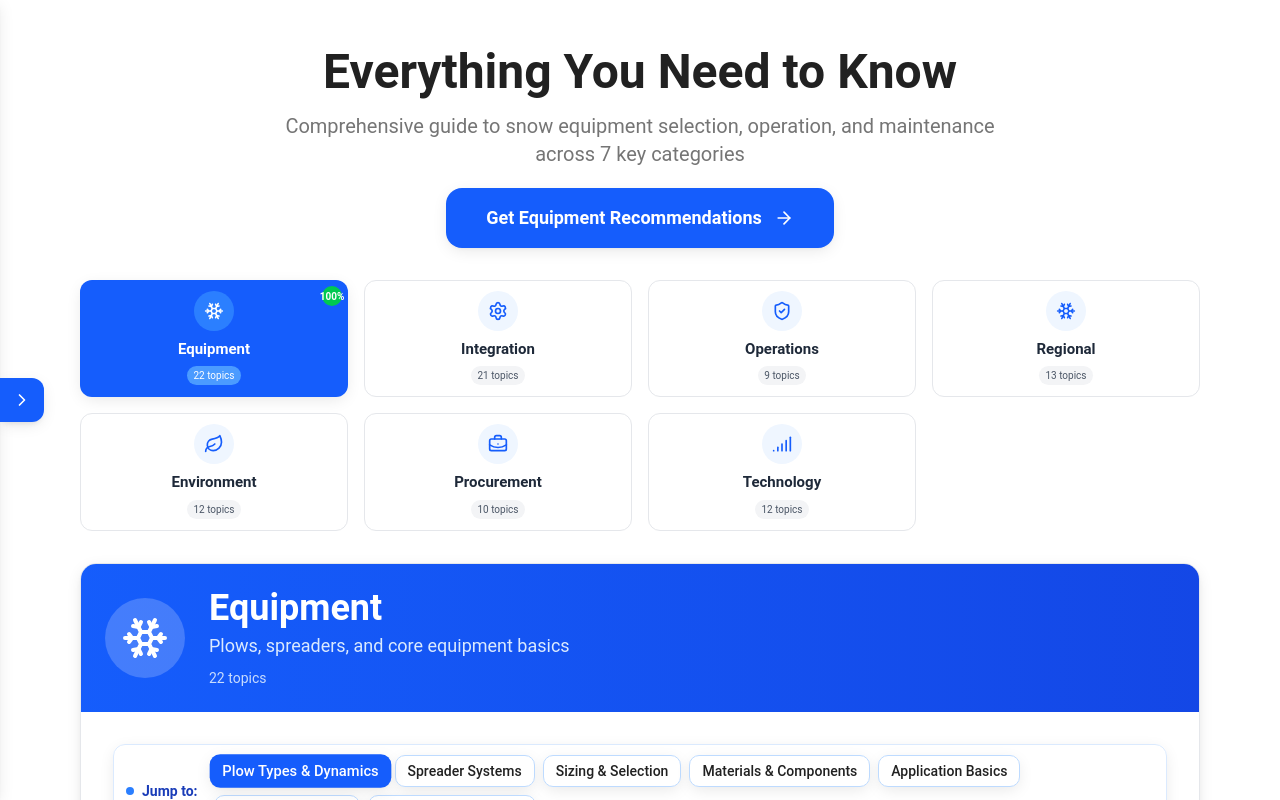
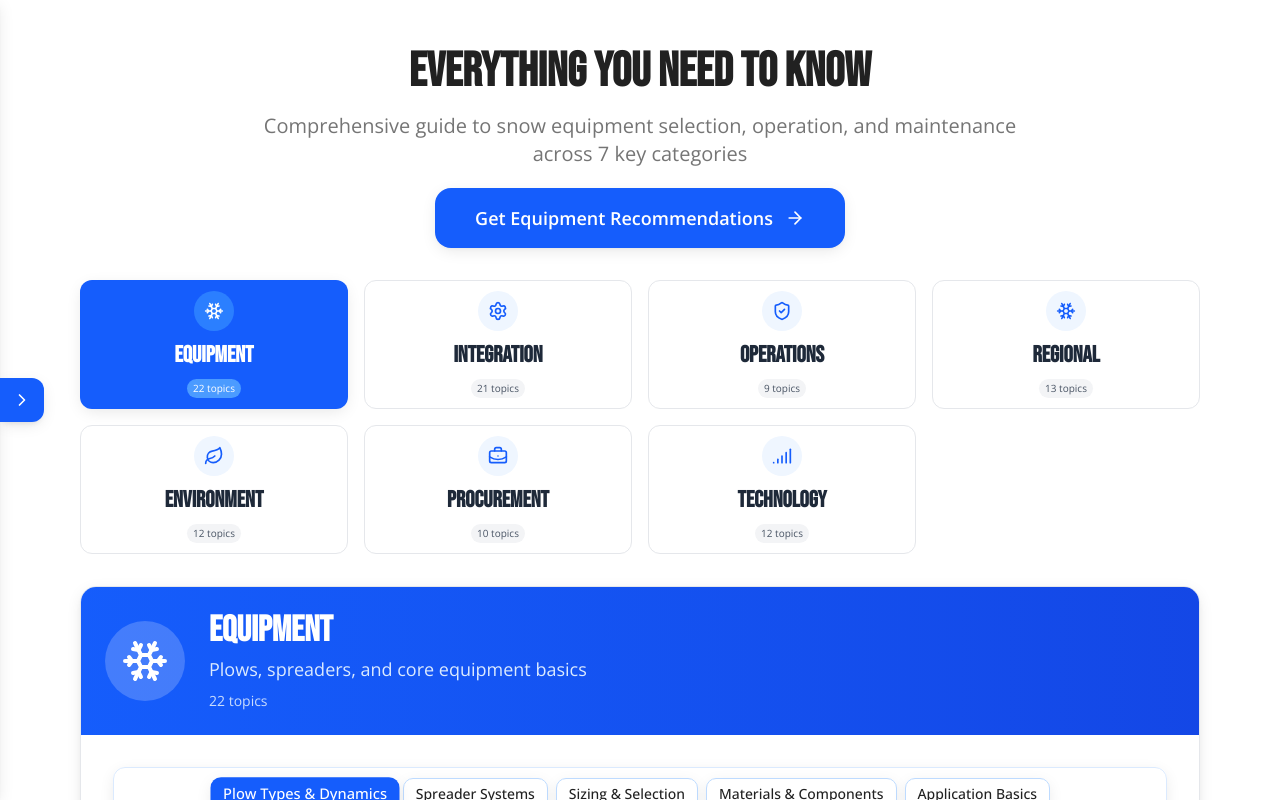
Before and after one commit to onebrady/snowplows, a React (Vite) app: page / in a window 1280 px wide. Shown: the top 800 px of the page. Built offline with nearby package versions, Linux system fonts and the light colour scheme.

Commit message:
feat(typography): apply Bebas Neue for headings and Open Sans body; increase nav tile h3 desktop to 23px; remove completion badge

```diff
--- a/src/components/knowledge/SinglePageKnowledge.tsx
+++ b/src/components/knowledge/SinglePageKnowledge.tsx
@@ -485,12 +485,7 @@ export function SinglePageKnowledge({ sections, loading = false }: SinglePageKno
                       : 'bg-white border border-gray-200 hover:border-blue-300 text-gray-700'
                   }`}
                 >
-                  {/* Completion indicator */}
-                  {stats && stats.completed > 0 && (
-                    <div className="absolute top-1.5 right-1.5 w-5 h-5 bg-green-500 rounded-full flex items-center justify-center">
-                      <span className="text-white text-[10px] font-bold">{completionPercent}%</span>
-                    </div>
-                  )}
+                  {/* Completion indicator removed per request */}
 
                   {/* Bookmark indicator */}
                   {stats && stats.bookmarked > 0 && (
@@ -504,7 +499,7 @@ export function SinglePageKnowledge({ sections, loading = false }: SinglePageKno
                   }`}>
                     <IconComponent className={`w-4 h-4 md:w-5 md:h-5 ${isActive ? 'text-white' : 'text-blue-600'}`} />
                   </div>
-                  <h3 className={`font-semibold text-[12px] md:text-sm lg:text-[15px] mb-0.5 truncate ${
+                  <h3 className={`font-semibold text-[12px] md:text-sm lg:text-[23px] mb-0.5 truncate ${
                     isActive ? 'text-white' : 'text-gray-800'
                   }`}>
                     {section.title}
--- a/src/index.css
+++ b/src/index.css
@@ -1,3 +1,6 @@
+/* Load fonts (works in app and WP builds) */
+@import url("https://fonts.googleapis.com/css2?family=Bebas+Neue&family=Open+Sans:wght@400;500;600;700&display=swap");
+
 @import "tailwindcss";
 @import "./styles/theme.css";
 
@@ -19,6 +22,21 @@
     @apply antialiased;
     background-color: var(--background);
     color: var(--foreground);
+    font-family: var(--font-sans), ui-sans-serif, system-ui, -apple-system,
+      Segoe UI, Roboto, Helvetica Neue, Arial, "Noto Sans", "Apple Color Emoji",
+      "Segoe UI Emoji", "Segoe UI Symbol", "Noto Color Emoji";
+  }
+
+  /* Set heading font family + weight */
+  h1,
+  h2,
+  h3,
+  h4,
+  h5,
+  h6 {
+    font-family: var(--font-heading), ui-sans-serif, system-ui, -apple-system,
+      Segoe UI, Roboto, Helvetica Neue, Arial, "Noto Sans";
+    font-weight: 500;
   }
 }
 
--- a/src/styles/theme.css
+++ b/src/styles/theme.css
@@ -31,9 +31,10 @@
   --sidebar-accent-foreground: #212121;
   --sidebar-border: #e0e0e0;
   --sidebar-ring: #c83838;
-  --font-sans: Roboto;
-  --font-serif: Roboto Slab;
+  --font-sans: "Open Sans";
+  --font-serif: "Open Sans";
   --font-mono: Roboto Mono;
+  --font-heading: "Bebas Neue";
   --radius: 0.75rem;
   --shadow-2xs: 0px 4px 16px -2px hsl(0 0% 0% / 0.05);
   --shadow-xs: 0px 4px 16px -2px hsl(0 0% 0% / 0.05);
@@ -85,9 +86,10 @@
   --sidebar-accent-foreground: #f5f5f5;
   --sidebar-border: #2d2d2d;
   --sidebar-ring: #d64545;
-  --font-sans: Roboto;
-  --font-serif: Roboto Slab;
+  --font-sans: "Open Sans";
+  --font-serif: "Open Sans";
   --font-mono: Roboto Mono;
+  --font-heading: "Bebas Neue";
   --radius: 0.75rem;
   --shadow-2xs: 0px 4px 16px -2px hsl(0 0% 0% / 0.1);
   --shadow-xs: 0px 4px 16px -2px hsl(0 0% 0% / 0.1);
```
